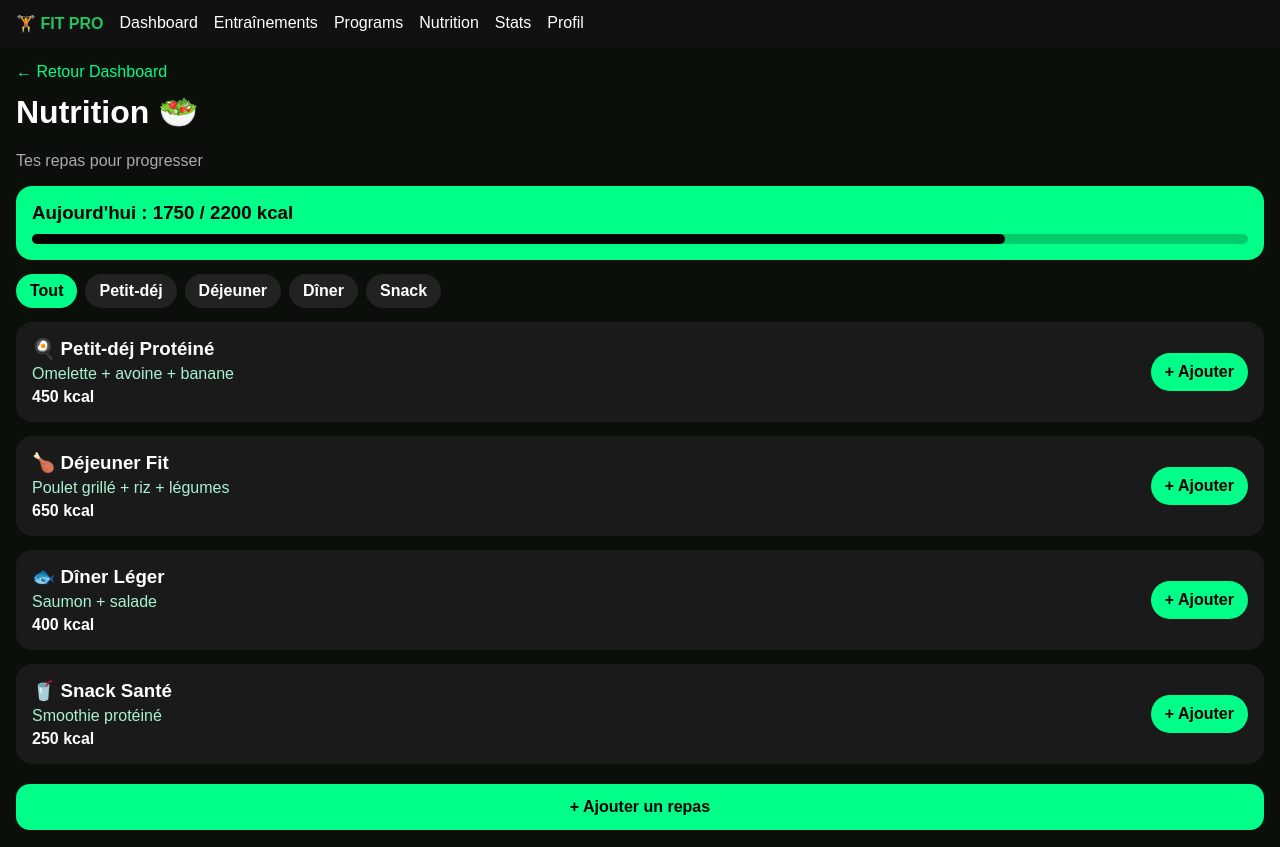
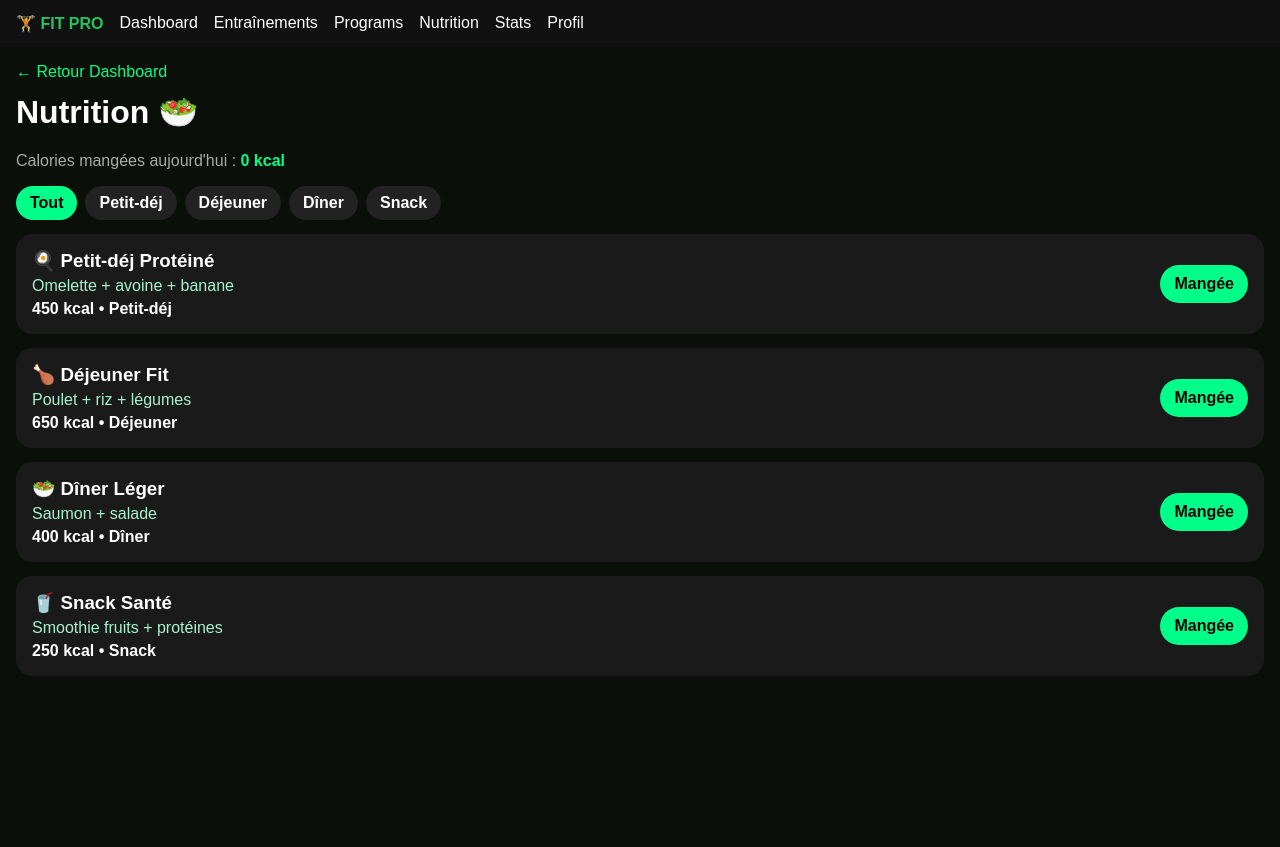
Before and after one commit to actionsdiallo-lgtm/fit-pro, a Next.js app: page /nutrition in a window 1280 px wide. Built offline with nearby package versions, Linux system fonts and the light colour scheme.

Commit message:
Refactor NutritionPage to track eaten meals

```diff
--- a/src/app/nutrition/page.tsx
+++ b/src/app/nutrition/page.tsx
@@ -4,44 +4,40 @@ import { useState } from "react";
 
 export default function NutritionPage() {
   const [filter, setFilter] = useState("Tout");
+  const [eaten, setEaten] = useState<number[]>([]);
   const meals = [
-    { title: "Petit-déj Protéiné", desc: "Omelette + avoine + banane", cal: "450 kcal", emoji: "🍳", type: "Petit-déj" },
-    { title: "Déjeuner Fit", desc: "Poulet grillé + riz + légumes", cal: "650 kcal", emoji: "🍗", type: "Déjeuner" },
-    { title: "Dîner Léger", desc: "Saumon + salade", cal: "400 kcal", emoji: "🐟", type: "Dîner" },
-    { title: "Snack Santé", desc: "Smoothie protéiné", cal: "250 kcal", emoji: "🥤", type: "Snack" },
+    { title: "Petit-déj Protéiné", desc: "Omelette + avoine + banane", cal: "450 kcal", type: "Petit-déj", emoji: "🍳" },
+    { title: "Déjeuner Fit", desc: "Poulet + riz + légumes", cal: "650 kcal", type: "Déjeuner", emoji: "🍗" },
+    { title: "Dîner Léger", desc: "Saumon + salade", cal: "400 kcal", type: "Dîner", emoji: "🥗" },
+    { title: "Snack Santé", desc: "Smoothie fruits + protéines", cal: "250 kcal", type: "Snack", emoji: "🥤" },
   ];
   const filtered = filter === "Tout" ? meals : meals.filter(m => m.type === filter);
+  const totalCal = eaten.reduce((sum, i) => sum + parseInt(meals[i].cal), 0);
   return (
     <div style={{ padding: 16, backgroundColor: "#0A0F0A", minHeight: "100vh", color: "white" }}>
       <Link href="/dashboard" style={{ color: "#00FF88", textDecoration: "none" }}>← Retour Dashboard</Link>
       <h1 style={{ marginTop: 12 }}>Nutrition 🥗</h1>
-      <p style={{ color: "#AAA" }}>Tes repas pour progresser</p>
+      <p style={{ color: "#AAA" }}>Calories mangées aujourd'hui : <b style={{ color: "#00FF88" }}>{totalCal} kcal</b></p>
 
-      <div style={{ backgroundColor: "#00FF88", color: "black", padding: 16, borderRadius: 16, marginTop: 12 }}>
-        <h3 style={{ margin: 0 }}>Aujourd'hui : 1750 / 2200 kcal</h3>
-        <div style={{ backgroundColor: "rgba(0,0,0,0.2)", height: 10, borderRadius: 10, marginTop: 10 }}>
-          <div style={{ backgroundColor: "black", width: "80%", height: 10, borderRadius: 10 }}></div>
-        </div>
-      </div>
-
-      <div style={{ display: "flex", gap: 8, marginTop: 14, flexWrap: "wrap" }}>
+      <div style={{ display: "flex", gap: 8, marginTop: 12, flexWrap: "wrap" }}>
         {["Tout", "Petit-déj", "Déjeuner", "Dîner", "Snack"].map(f => (
           <button key={f} onClick={() => setFilter(f)} style={{ padding: "8px 14px", borderRadius: 20, border: "none", backgroundColor: filter === f ? "#00FF88" : "#222", color: filter === f ? "black" : "white", fontWeight: "bold" }}>{f}</button>
         ))}
       </div>
 
-      {filtered.map((m, i) => (
-        <div key={i} style={{ marginTop: 14, padding: 16, backgroundColor: "#1A1A1A", borderRadius: 16, display: "flex", justifyContent: "space-between", alignItems: "center" }}>
-          <div>
-            <h3 style={{ margin: 0 }}>{m.emoji} {m.title}</h3>
-            <p style={{ color: "#A7F3D0", margin: "5px 0" }}>{m.desc}</p>
-            <b>{m.cal}</b>
+      {filtered.map((m, i) => {
+        const isEaten = eaten.includes(i);
+        return (
+          <div key={i} style={{ marginTop: 14, padding: 16, backgroundColor: isEaten ? "#0F3D24" : "#1A1A1A", borderRadius: 16, display: "flex", justifyContent: "space-between", alignItems: "center" }}>
+            <div>
+              <h3 style={{ margin: 0 }}>{m.emoji} {m.title} {isEaten ? "✅" : ""}</h3>
+              <p style={{ color: "#A7F3D0", margin: "5px 0" }}>{m.desc}</p>
+              <b>{m.cal} • {m.type}</b>
+            </div>
+            <button onClick={() => setEaten(isEaten ? eaten.filter(e => e !== i) : [...eaten, i])} style={{ backgroundColor: isEaten ? "#888" : "#00FF88", color: isEaten ? "white" : "black", padding: "10px 14px", borderRadius: 20, fontWeight: "bold", border: "none" }}>{isEaten ? "Annuler" : "Mangée"}</button>
           </div>
-          <Link href="/nutrition/new" style={{ backgroundColor: "#00FF88", color: "black", padding: "10px 14px", borderRadius: 20, fontWeight: "bold", textDecoration: "none" }}>+ Ajouter</Link>
-        </div>
-      ))}
-
-      <Link href="/nutrition/new" style={{ display: "block", textAlign: "center", marginTop: 20, backgroundColor: "#00FF88", color: "black", padding: 14, borderRadius: 14, fontWeight: "bold", textDecoration: "none" }}>+ Ajouter un repas</Link>
+        );
+      })}
     </div>
   );
-          }
+            }
```
